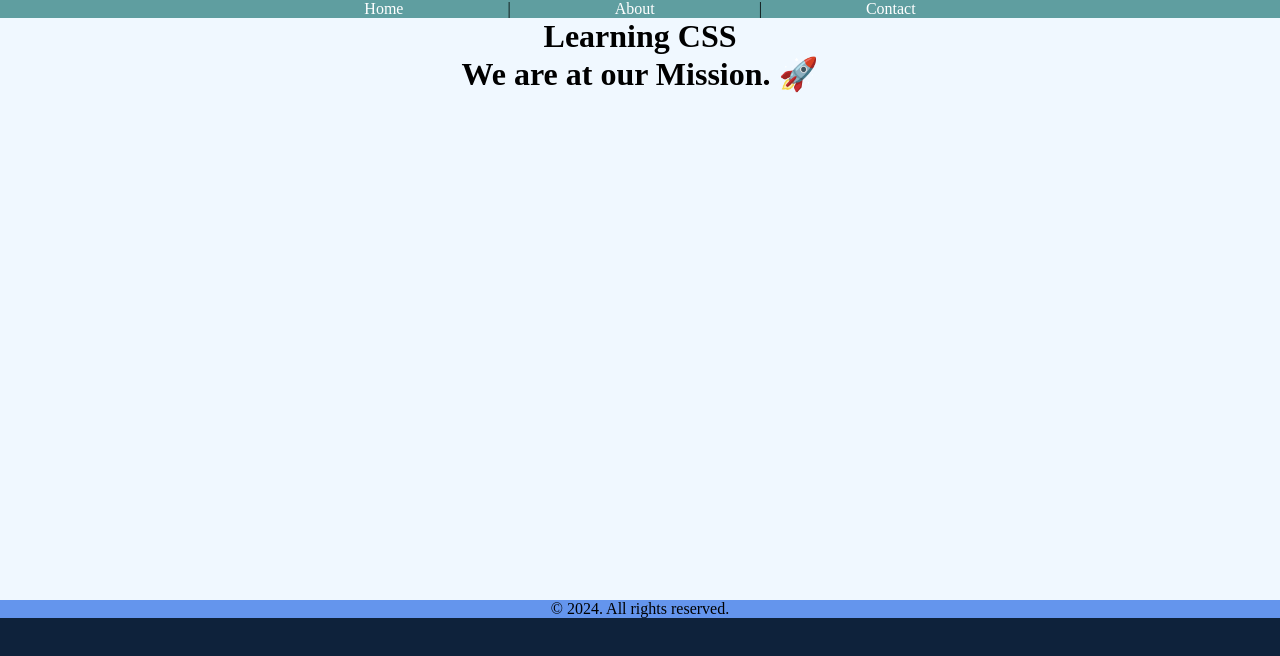
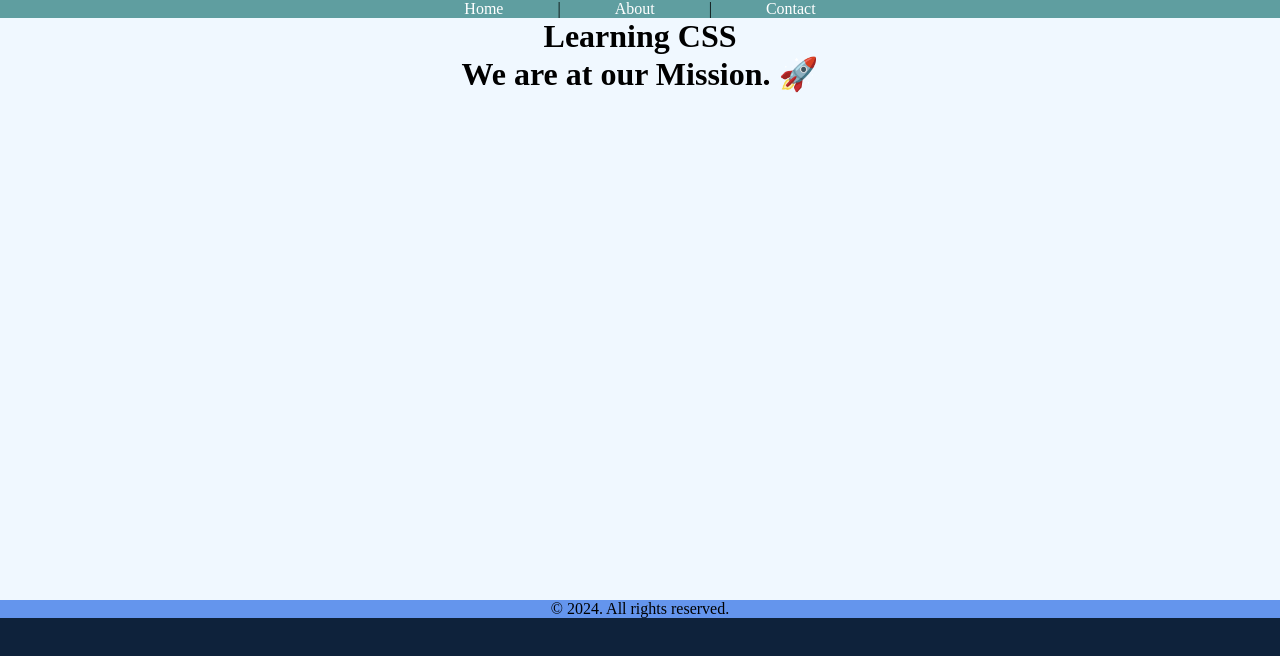
Before and after one commit to saifaliTheDev/Seeraht-Web-and-Mobile-Application-Development, a plain HTML site: page index.html in a window 1280 px wide. Drawn offline with Linux system fonts and the light colour scheme.

Commit message:
CSS Pracitce.

```diff
--- a/CSS/style.css
+++ b/CSS/style.css
@@ -12,7 +12,7 @@ nav {
   text-align: center;
 }
 a {
-  margin: 0 100px;
+  margin: 0 50px;
   color: #fff;
   text-decoration: none;
 }
```
